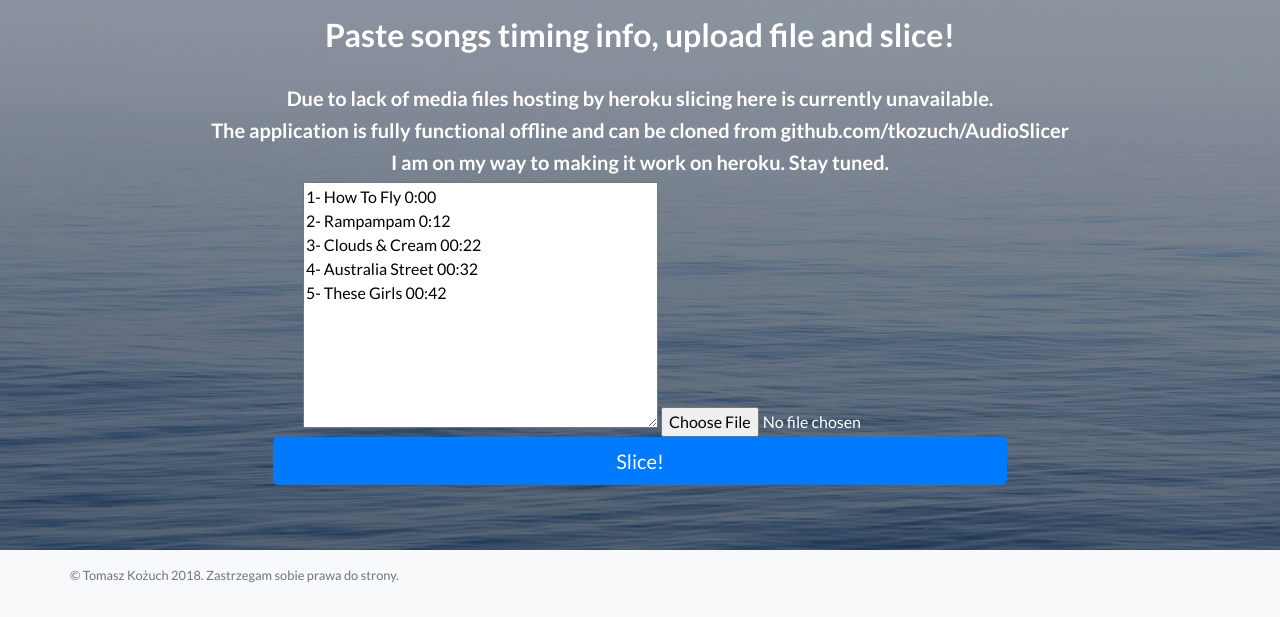
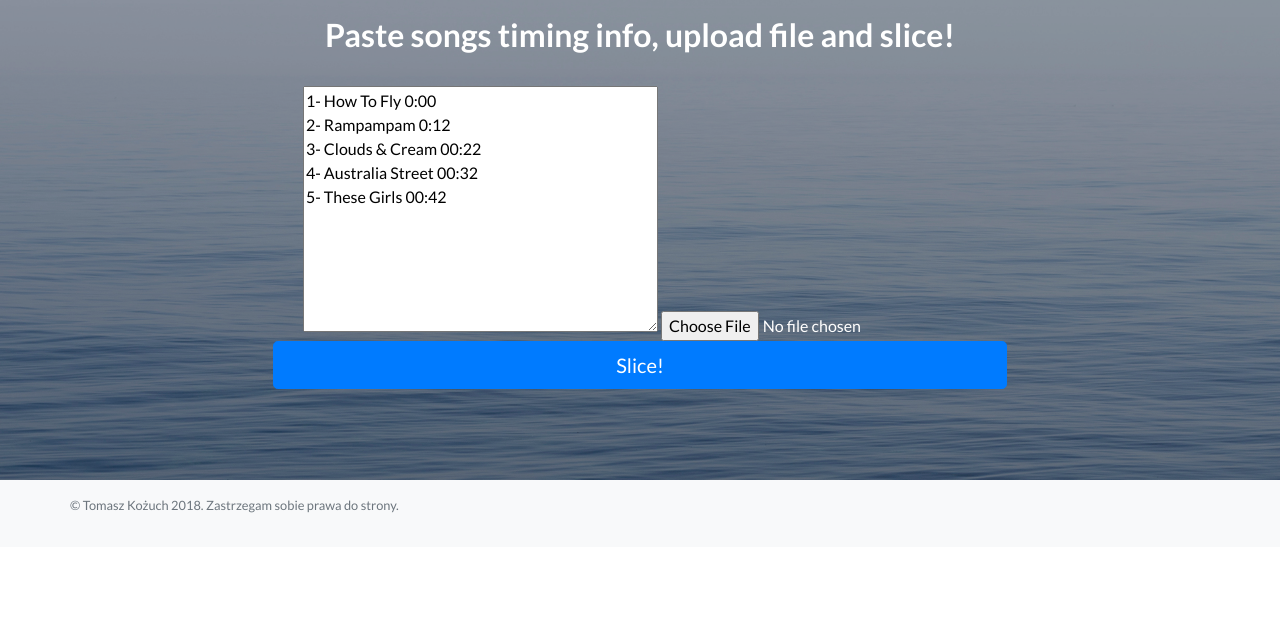
Before and after one commit to tkozuch/AudioSlicer, a Django app: page / in a window 1280 px wide. Shown: the part 56-673 px from the top of the page. Run offline with Django 3.2, Linux system fonts and the light colour scheme; parts of the project's set-up code (start-up, migrations or seed data) failed here and were passed over; some libraries are stand-ins or nearby versions.

Commit message:
Delete additional info about not working on heroku.

```diff
--- a/slicing_app/templates/slicing_app/upload.html
+++ b/slicing_app/templates/slicing_app/upload.html
@@ -4,9 +4,6 @@
 <div class="row">
   <div class="col-xl-9 mx-auto">
     <h1 class="mb-5">Paste songs timing info, upload file and slice!</h1>
-    <h5>Due to lack of media files hosting by heroku slicing here is currently unavailable.</h5>
-    <h5>The application is fully functional offline and can be cloned from github.com/tkozuch/AudioSlicer</h5>
-    <h5>I am on my way to making it work on heroku. Stay tuned.</h5>
   </div>
   <div class="col-md-10 col-lg-8 col-xl-7 mx-auto">
     <form id="generate-user-form" enctype="multipart/form-data" action="" method="post">
```
